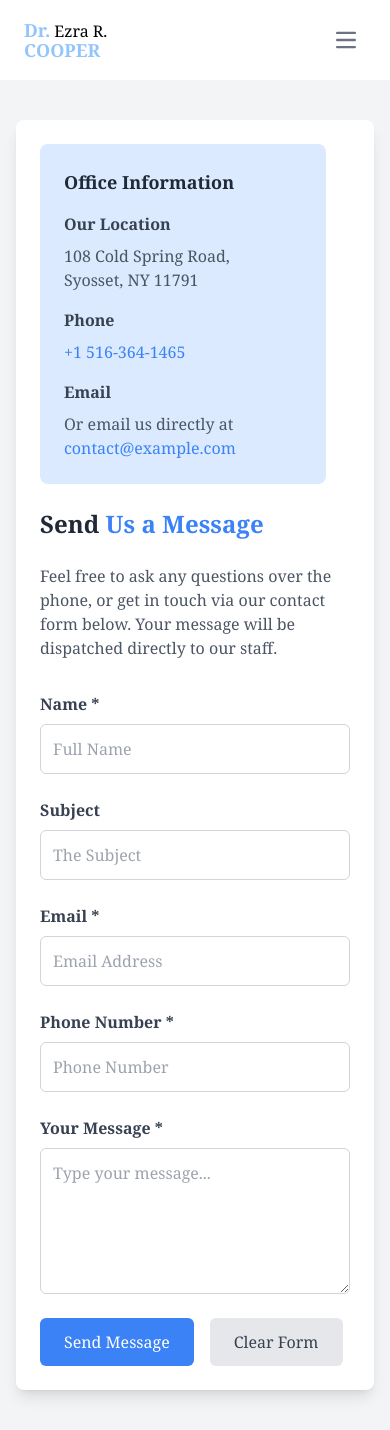
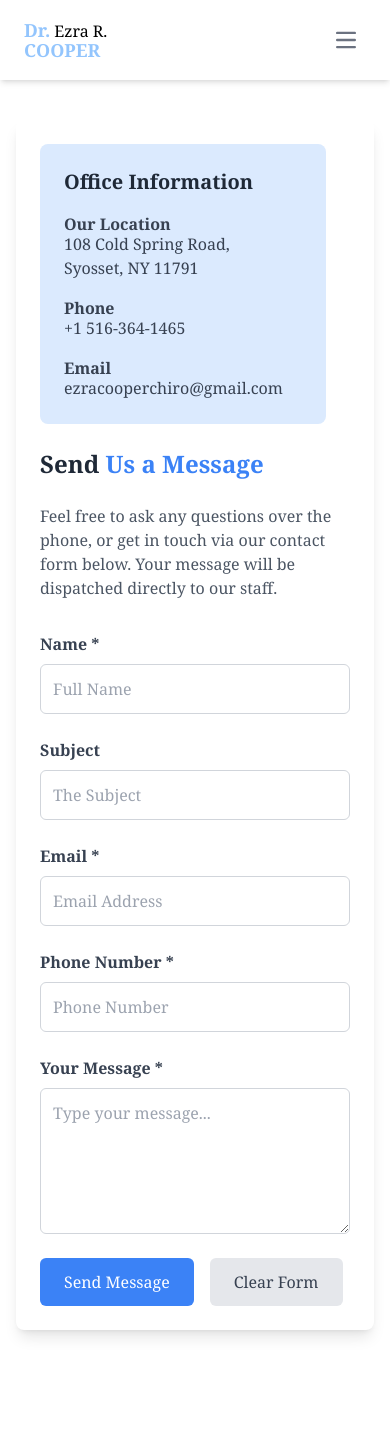
Before and after one commit to kyle12803/dr-cooper-chiropractor, a Next.js app: page /contact in a window 390 px wide. After the commit the page ends 1370 px from the top, so only its background shows below. Built offline with nearby package versions, Linux system fonts and the light colour scheme.

Commit message:
styling updates and using emailjs for contact form

```diff
--- a/package.json
+++ b/package.json
@@ -12,6 +12,7 @@
     "@fortawesome/fontawesome-svg-core": "^6.7.2",
     "@fortawesome/free-solid-svg-icons": "^6.7.2",
     "@fortawesome/react-fontawesome": "^0.2.2",
+    "emailjs-com": "^3.2.0",
     "react": "^18",
     "react-dom": "^18"
   },
--- a/src/components/Footer.jsx
+++ b/src/components/Footer.jsx
@@ -7,7 +7,7 @@ const Footer = () => {
 		<>
 			<hr className="border-t-1 w-11/12 border-gray-300 mx-auto" />
 			<div className="grid grid-cols-1 md:grid-cols-3 gap-8 w-full text-center my-8">
-				{/* Office Section */}
+				{/* Office */}
 				<a
 					href="https://www.google.com/maps/place/108+Cold+Spring+Road,+Syosset,+NY+11791"
 					target="_blank"
@@ -24,7 +24,7 @@ const Footer = () => {
 					</div>
 				</a>
 
-				{/* Phone Section */}
+				{/* Phone */}
 				<a
 					href="tel:+15163641465"
 					className="group flex flex-col items-center text-gray-700 hover:text-blue-500"
@@ -39,9 +39,9 @@ const Footer = () => {
 					<div className="text-gray-400 group-hover:text-blue-500">+1 516-364-1465</div>
 				</a>
 
-				{/* Email Section */}
+				{/* Email */}
 				<a
-					href="mailto:contact@example.com"
+					href="mailto:ezracooperchiro@gmail.com"
 					className="group flex flex-col items-center text-gray-700 hover:text-blue-500"
 				>
 					<FontAwesomeIcon
@@ -51,7 +51,7 @@ const Footer = () => {
 					<div className="text-gray-500 font-semibold group-hover:text-blue-500">
 						Send us an Email
 					</div>
-					<div className="text-gray-400 group-hover:text-blue-500">contact@example.com</div>
+					<div className="text-gray-400 group-hover:text-blue-500">ezracooperchiro@gmail.com</div>
 				</a>
 			</div>
 		</>
--- a/src/components/NavBar.jsx
+++ b/src/components/NavBar.jsx
@@ -35,7 +35,11 @@ const NavBar = () => {
 				{/* Nav Links */}
 				<div className="hidden md:flex md:absolute md:left-1/2 md:transform md:-translate-x-1/2 md:gap-x-10">
 					{Object.entries(links).map(([name, route], index) => (
-						<Link key={index} href={route} className="text-gray-800 group transition duration-200">
+						<Link
+							key={index}
+							href={route}
+							className="text-gray-800 group transition duration-200 text-lg"
+						>
 							{name}
 							<span className="block max-w-0 group-hover:max-w-full transition-all duration-200 h-0.5 bg-blue-300 mt-1"></span>
 						</Link>
--- a/src/pages/api/hello.js
+++ /dev/null
@@ -1,5 +0,0 @@
-// Next.js API route support: https://nextjs.org/docs/api-routes/introduction
-
-export default function handler(req, res) {
-  res.status(200).json({ name: 'John Doe' })
-}
--- a/src/pages/contact.js
+++ b/src/pages/contact.js
@@ -1,8 +1,63 @@
+import React, { useState } from "react";
+import emailjs from "emailjs-com";
+import Head from "next/head";
 import NavBar from "@/components/NavBar";
-import Head from "next/head";
-import React from "react";
 
 const contact = () => {
+	const [formDetails, setFormDetails] = useState({
+		name: "",
+		email: "",
+		phone: "",
+		subject: "",
+		message: "",
+	});
+	const [isSubmitting, setIsSubmitting] = useState(false);
+	const [formSubmitted, setFormSubmitted] = useState(false);
+
+	const handleInputChange = (e) => {
+		const { id, value } = e.target;
+		setFormDetails((prev) => ({ ...prev, [id]: value }));
+	};
+
+	const handleSubmit = async (e) => {
+		e.preventDefault();
+		setIsSubmitting(true);
+
+		try {
+			const response = await emailjs.send(
+				process.env.NEXT_PUBLIC_EMAILJS_SERVICE_ID,
+				process.env.NEXT_PUBLIC_EMAILJS_TEMPLATE_ID,
+				{
+					name: formDetails.name,
+					email: formDetails.email,
+					phone: formDetails.phone,
+					subject: formDetails.subject,
+					message: formDetails.message,
+				},
+				process.env.NEXT_PUBLIC_EMAILJS_PUBLIC_KEY
+			);
+
+			if (response.status === 200) {
+				setFormSubmitted(true);
+				setFormDetails({
+					name: "",
+					email: "",
+					phone: "",
+					subject: "",
+					message: "",
+				});
+				setTimeout(() => setFormSubmitted(false), 3000);
+			} else {
+				alert("Failed to send the message. Please try again.");
+			}
+		} catch (error) {
+			console.error("Error sending message:", error);
+			alert("An error occurred while sending your message. Please try again.");
+		} finally {
+			setIsSubmitting(false);
+		}
+	};
+
 	return (
 		<>
 			<Head>
@@ -11,42 +66,46 @@ const contact = () => {
 				<link rel="icon" href="/favicon.png" />
 			</Head>
 			<NavBar />
-			<div className="bg-gray-100 min-h-screen py-10 px-4 md:px-10">
+			<div className="py-10 px-4 md:px-10">
 				<div className="max-w-6xl mx-auto bg-white shadow-lg rounded-lg p-6 md:p-10">
-					<div className="grid grid-cols-1 md:grid-cols-3 gap-6">
-						{/* Left Section: Office Info */}
+					<div className="grid grid-cols-1 lg:grid-cols-3 gap-6">
+						{/* Office Info */}
 						<div className="bg-blue-100 p-6 rounded-lg">
-							<h2 className="text-lg font-bold text-gray-800 mb-4">Office Information</h2>
+							<h2 className="text-xl font-bold text-gray-800 mb-4">Office Information</h2>
 							<div className="mb-4">
 								<h3 className="text-gray-700 font-semibold">Our Location</h3>
-								<p className="text-gray-600 mt-2">
-									108 Cold Spring Road, <br />
-									Syosset, NY 11791
+								<p className="text-gray-600 -mt-1">
+									<a
+										href="https://www.google.com/maps/place/108+Cold+Spring+Road,+Syosset,+NY+11791"
+										className="text-gray-700 hover:text-blue-500"
+									>
+										108 Cold Spring Road, <br />
+										Syosset, NY 11791
+									</a>
 								</p>
 							</div>
 							<div className="mb-4">
 								<h3 className="text-gray-700 font-semibold">Phone</h3>
-								<p className="text-gray-600 mt-2">
-									<a href="tel:+15163641465" className="text-blue-500 hover:text-blue-700">
+								<p className="text-gray-600 -mt-1">
+									<a href="tel:+15163641465" className="text-gray-700 hover:text-blue-500">
 										+1 516-364-1465
 									</a>
 								</p>
 							</div>
 							<div>
 								<h3 className="text-gray-700 font-semibold">Email</h3>
-								<p className="text-gray-600 mt-2">
-									Or email us directly at{" "}
+								<p className="text-gray-600 -mt-1">
 									<a
-										href="mailto:contact@example.com"
-										className="text-blue-500 hover:text-blue-700"
+										href="mailto:ezracooperchiro@gmail.com"
+										className="text-gray-700 hover:text-blue-500 mt-2"
 									>
-										contact@example.com
+										ezracooperchiro@gmail.com
 									</a>
 								</p>
 							</div>
 						</div>
 
-						{/* Right Section: Contact Form */}
+						{/* Contact Form */}
 						<div className="col-span-2">
 							<h2 className="text-2xl font-bold text-gray-800 mb-6">
 								Send <span className="text-blue-500">Us a Message</span>
@@ -55,8 +114,12 @@ const contact = () => {
 								Feel free to ask any questions over the phone, or get in touch via our contact form
 								below. Your message will be dispatched directly to our staff.
 							</p>
-							<form className="grid grid-cols-1 md:grid-cols-2 gap-6">
-								{/* Full Name */}
+							{formSubmitted && (
+								<div className="bg-green-100 text-green-800 p-4 rounded-md mb-6">
+									Your message has been sent successfully!
+								</div>
+							)}
+							<form onSubmit={handleSubmit} className="grid grid-cols-1 md:grid-cols-2 gap-6">
 								<div className="flex flex-col">
 									<label htmlFor="name" className="text-gray-700 font-semibold mb-2">
 										Name *
@@ -65,12 +128,13 @@ const contact = () => {
 										type="text"
 										id="name"
 										placeholder="Full Name"
+										value={formDetails.name}
+										onChange={handleInputChange}
 										className="border border-gray-300 rounded-md p-3 focus:ring focus:ring-blue-300"
 										required
 									/>
 								</div>
 
-								{/* Subject */}
 								<div className="flex flex-col">
 									<label htmlFor="subject" className="text-gray-700 font-semibold mb-2">
 										Subject
@@ -79,11 +143,12 @@ const contact = () => {
 										type="text"
 										id="subject"
 										placeholder="The Subject"
+										value={formDetails.subject}
+										onChange={handleInputChange}
 										className="border border-gray-300 rounded-md p-3 focus:ring focus:ring-blue-300"
 									/>
 								</div>
 
-								{/* Email */}
 								<div className="flex flex-col">
 									<label htmlFor="email" className="text-gray-700 font-semibold mb-2">
 										Email *
@@ -92,12 +157,13 @@ const contact = () => {
 										type="email"
 										id="email"
 										placeholder="Email Address"
+										value={formDetails.email}
+										onChange={handleInputChange}
 										className="border border-gray-300 rounded-md p-3 focus:ring focus:ring-blue-300"
 										required
 									/>
 								</div>
 
-								{/* Phone Number */}
 								<div className="flex flex-col">
 									<label htmlFor="phone" className="text-gray-700 font-semibold mb-2">
 										Phone Number *
@@ -106,12 +172,13 @@ const contact = () => {
 										type="tel"
 										id="phone"
 										placeholder="Phone Number"
+										value={formDetails.phone}
+										onChange={handleInputChange}
 										className="border border-gray-300 rounded-md p-3 focus:ring focus:ring-blue-300"
 										required
 									/>
 								</div>
 
-								{/* Message */}
 								<div className="col-span-1 md:col-span-2 flex flex-col">
 									<label htmlFor="message" className="text-gray-700 font-semibold mb-2">
 										Your Message *
@@ -120,22 +187,33 @@ const contact = () => {
 										id="message"
 										rows="5"
 										placeholder="Type your message..."
+										value={formDetails.message}
+										onChange={handleInputChange}
 										className="border border-gray-300 rounded-md p-3 focus:ring focus:ring-blue-300"
 										required
 									/>
 								</div>
 
-								{/* Buttons */}
 								<div className="col-span-1 md:col-span-2 flex justify-start gap-4">
 									<button
 										type="submit"
 										className="bg-blue-500 text-white px-6 py-3 rounded-md hover:bg-blue-600 transition"
+										disabled={isSubmitting}
 									>
-										Send Message
+										{isSubmitting ? "Sending..." : "Send Message"}
 									</button>
 									<button
 										type="reset"
 										className="bg-gray-200 text-gray-700 px-6 py-3 rounded-md hover:bg-gray-300 transition"
+										onClick={() =>
+											setFormDetails({
+												name: "",
+												email: "",
+												phone: "",
+												subject: "",
+												message: "",
+											})
+										}
 									>
 										Clear Form
 									</button>
--- a/src/pages/office.js
+++ b/src/pages/office.js
@@ -6,11 +6,7 @@ import Footer from "../components/Footer";
 import Link from "next/link";
 
 const office = () => {
-	const images = [
-		"/office/image1.jpg", // Replace with the actual filenames
-		"/office/image2.jpg",
-		"/office/image3.jpg",
-	];
+	const images = ["/office/image1.jpg", "/office/image2.jpg", "/office/image3.jpg"];
 
 	return (
 		<>
@@ -26,7 +22,7 @@ const office = () => {
 					<div className="text-center">
 						<h1 className="text-2xl md:text-4xl font-bold text-gray-800">Welcome to Our Office</h1>
 						<p className="text-gray-600 text-lg mt-4 max-w-2xl">
-							Take a glimpse into our modern, comfortable, and welcoming environment. We strive to
+							Take a glimpse into our cozy, comfortable, and welcoming environment. We strive to
 							create an inviting space where you feel at ease.
 						</p>
 					</div>
```
Also changed, not shown: src/pages/home.js (+14 -12 lines), 1 other file (tests, documents, lock files or other folders).
